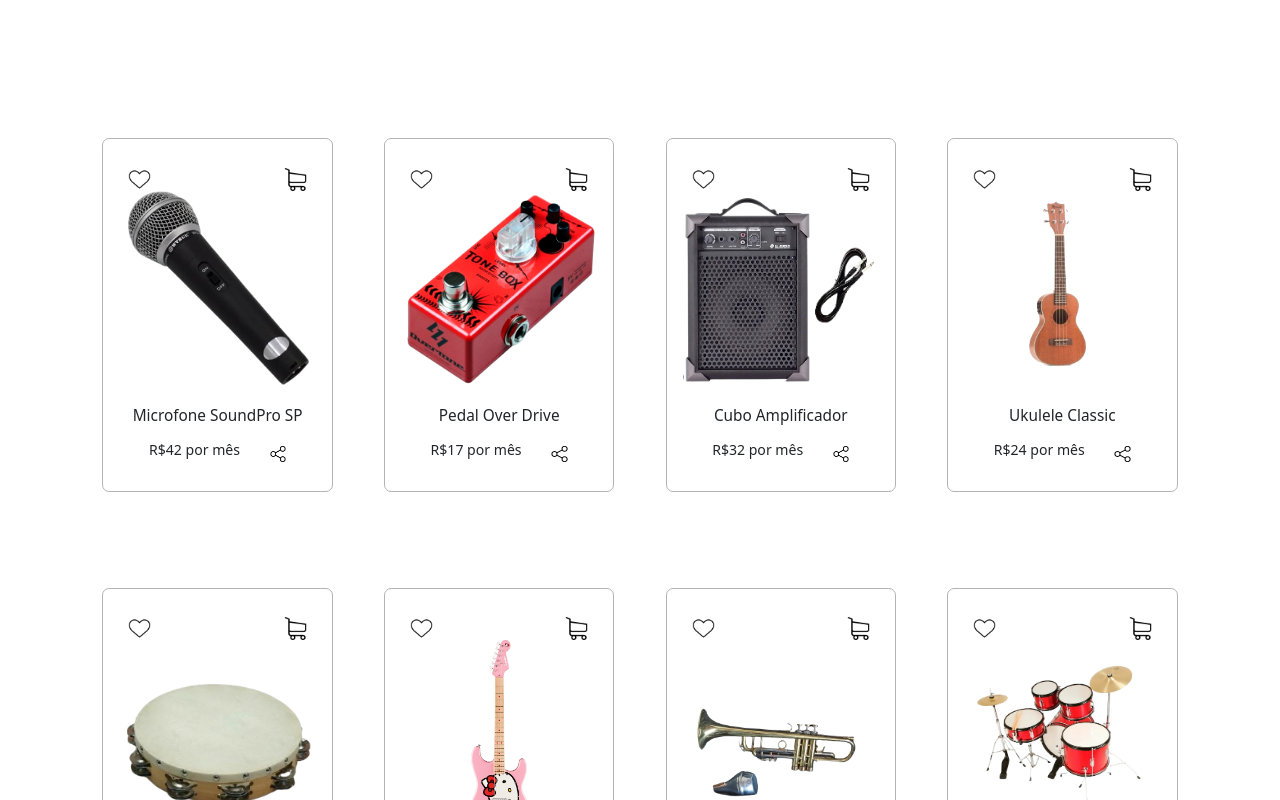
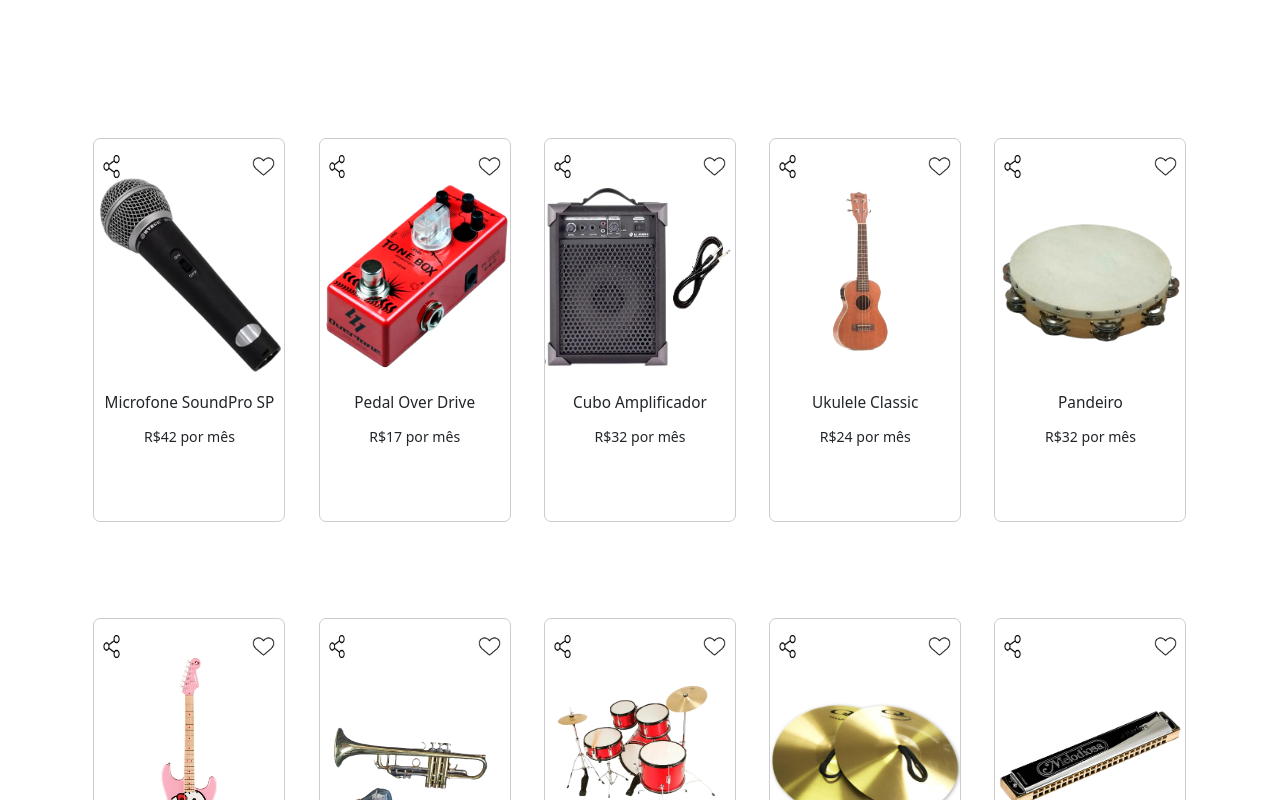
Before and after one commit to spricigom/BeatHub, a Vue app: page / in a window 1280 px wide. Shown: the part 1020-1820 px from the top of the page. Built offline with nearby package versions, Linux system fonts and the light colour scheme; a web font is replaced by a local one.

Commit message:
FEAT: produtos sendo alterados

```diff
--- a/src/components/ListHome.vue
+++ b/src/components/ListHome.vue
@@ -1,45 +1,42 @@
 <script setup>
 import { useProdutoStore } from '@/stores/produto';
 import ProductHome from '@/components/ProductHome.vue';
-const props = defineProps([
-    'produtos',
-    'tipo'
-])
 
-const produtoStore = useProdutoStore()
-
+const props = defineProps(['produtos', 'tipo']);
+const produtoStore = useProdutoStore();
 
 function favoritar(productId) {
-    produtoStore.favoritar(productId)
+    produtoStore.favoritar(productId);
 }
 
 function addCarrinho(productId) {
-    produtoStore.addCarrinho(productId)
+    produtoStore.addCarrinho(productId);
 }
+</script>
 
-const shareProduct = () => {
-    const productUrl = `${window.location.origin}/produto/${props.produto?.id}`;
-    const message = encodeURIComponent(`Confira este incrível produto: ${props.produto?.nome}! 🎉\nPreço: R$${props.produto?.preco}\nAcesse agora: ${productUrl}`);
-    const whatsappUrl = `https://api.whatsapp.com/send?text=${message}`;
-
-    // Redirecionar para WhatsApp
-    window.open(whatsappUrl, "_blank");
-};
-
-
-
-
-</script>
 <template>
     <div class="fundo">
-     <div class="linha">
-        <div v-for="produto, in props.produtos" :key="produto.id" class=" produtos text-center">
-            <ProductHome @favorito="favoritar" @imagem="getImage" @carrinho="addCarrinho" :produto="produto" :index="produto.id" v-if="props.tipo == 'home'" />
+        <div class="linha">
+            <div
+                v-for="produto in props.produtos"
+                :key="produto.id"
+                class="produtos text-center"
+            >
+                <ProductHome
+                    @favorito="favoritar"
+                    @imagem="getImage"
+                    @carrinho="addCarrinho"
+                    :produto="produto"
+                    :index="produto.id"
+                    v-if="props.tipo == 'home'"
+                />
+                <!-- Botão que aparece ao passar o mouse -->
+
+            </div>
         </div>
     </div>
-    </div>
+</template>
 
-</template>
 <style scoped>
 .fundo {
     display: flex;
@@ -47,11 +44,13 @@ const shareProduct = () => {
     align-items: center;
     margin-bottom: 20vh;
 }
-template{
+
+template {
     display: flex;
     align-items: center;
     justify-content: center;
 }
+
 .linha {
     width: 88vw;
     display: flex;
@@ -61,17 +60,27 @@ template{
     flex-wrap: wrap;
     margin-bottom: 70vh;
 }
+
 .produtos {
     background-color: white;
-    width: 18vw;
+    width: 15vw;
+    height: 48vh;
     margin-top: 4vh;
     margin-bottom: 8vh;
     border-radius: 0.44rem;
     text-align: center;
     justify-content: center;
-    border: 1px #b4b4b4 solid;
-    padding: 1rem;
+    border: 1px #cccccc solid;
+    padding-top: 1rem;
+    padding-bottom: 1rem;
+    position: relative;
+    transition: transform 0.3s ease-in-out;
+    overflow: hidden;
+}
 
+.produtos:hover {
+    transform: scale(1.01);
+    box-shadow: 0 6px 10px rgba(0, 0, 0, 0.2);
 }
 
 </style>
--- a/src/components/ProductHome.vue
+++ b/src/components/ProductHome.vue
@@ -30,15 +30,12 @@ const fallbackShare = () => {
 
 <template>
     <div class="compra-e-coracao_produto">
-        <img src="@/assets/coracaoVermelho.png" alt="" class="icones" @click="$emit('favorito', props.produto.id)"
-            v-if="props.produto?.favoritado" />
+        <img src="@/assets/compartilhe.png" alt="" class="compartilhe-produtos" @click="shareProduct">
+
+        <img src="@/assets/coracaoVermelho.png" alt="" class="icones" @click="$emit('favorito', props.produto.id)"v-if="props.produto?.favoritado" />
         <img src="@/assets/coracao.png" alt="" class="icones" @click="$emit('favorito', props.produto.id)" v-else>
-        <img src="@/assets/carrinho-de-compra-laranja.png" alt="" class="icones" style="opacity: .7;"
-            @click="$emit('carrinho', props.produto.id)" v-if="props.produto?.noCarrinho" />
-        <img src="@/assets/carrinho-de-compras.png" alt="" class="icones" @click="$emit('carrinho', props.produto.id)"
-            v-else />
+    </div>
 
-    </div>
     <router-link to="produto">
         <div class="img-produtos"> <img :src="getImage(index)" alt=""></div>
     </router-link>
@@ -48,8 +45,11 @@ const fallbackShare = () => {
 
     <div class="preco-produtos">
         <h5>R${{ props.produto?.preco }} por mês</h5>
-        <img src="@/assets/compartilhe.png" alt="" class="compartilhe-produtos" @click="shareProduct">
     </div>
+    <button class="ver-mais-btn">
+        <img src="@/assets/carrinho-de-compra-laranja.png" alt="" class="icones" style="opacity: .7;"
+            @click="$emit('carrinho', props.produto.id)" v-if="props.produto?.noCarrinho" />
+        <img src="@/assets/carrinho-de-compras.png" alt="" class="icones" @click="$emit('carrinho', props.produto.id)"v-else />    </button>
 </template>
 
 <style scoped>
@@ -69,6 +69,7 @@ const fallbackShare = () => {
     align-items: center;
     padding-bottom: 1vh
 }
+
 .texto-produtos {
     font-size: 1.2vw;
     margin-top: 2vh;
@@ -76,7 +77,6 @@ const fallbackShare = () => {
 }
 
 .compra-e-coracao_produto {
-    margin-top: 1vw;
     display: flex;
     justify-content: space-between;
     padding-left: .7vw;
@@ -131,4 +131,30 @@ const fallbackShare = () => {
     height: 100%;
     object-fit: contain;
 }
+
+.ver-mais-btn {
+    position: absolute;
+    bottom: 10px;
+    left: 50%;
+    transform: translateX(-50%);
+    background-color: #f48200;
+    color: white;
+    border: none;
+    padding: 0.5rem 1rem;
+    border-radius: 0.3rem;
+    cursor: pointer;
+    font-size: 0.9rem;
+    transition: background-color 0.3s ease, opacity 0.3s ease, visibility 0.3s ease;
+    opacity: 0;
+    margin-bottom: .5rem;
+    /* Botão começa invisível */
+    visibility: hidden;
+    /* Esconde do fluxo visual */
+}
+
+.produtos:hover .ver-mais-btn {
+    opacity: 1;
+    /* Torna o botão visível */
+    visibility: visible;
+}
 </style>
--- a/src/views/FavoritoView.vue
+++ b/src/views/FavoritoView.vue
@@ -339,18 +339,5 @@ a {
 }
 
 /*estilos do carrossel */
-body {
-    background-color: rgb(240, 240, 240);
-}
 
-
-#carouselExample .carousel-item::before {
-    content: '';
-    background: linear-gradient(0deg, rgb(240, 240, 240) 50%, transparent 69%);
-    display: block;
-    position: absolute;
-    top: 0;
-    width: 100vw;
-    height: 120vh;
-}
 </style>
--- a/src/views/FormaPagamentoView.vue
+++ b/src/views/FormaPagamentoView.vue
@@ -96,9 +96,7 @@ button {
     flex-direction: column;
 }
 
-body {
-    background-color: rgb(240, 240, 240);
-}
+
 
 /* Adicionando o fundo desfocado */
 .blur-background {
```
Also changed, not shown: 1 other file (tests, documents, lock files or other folders).
